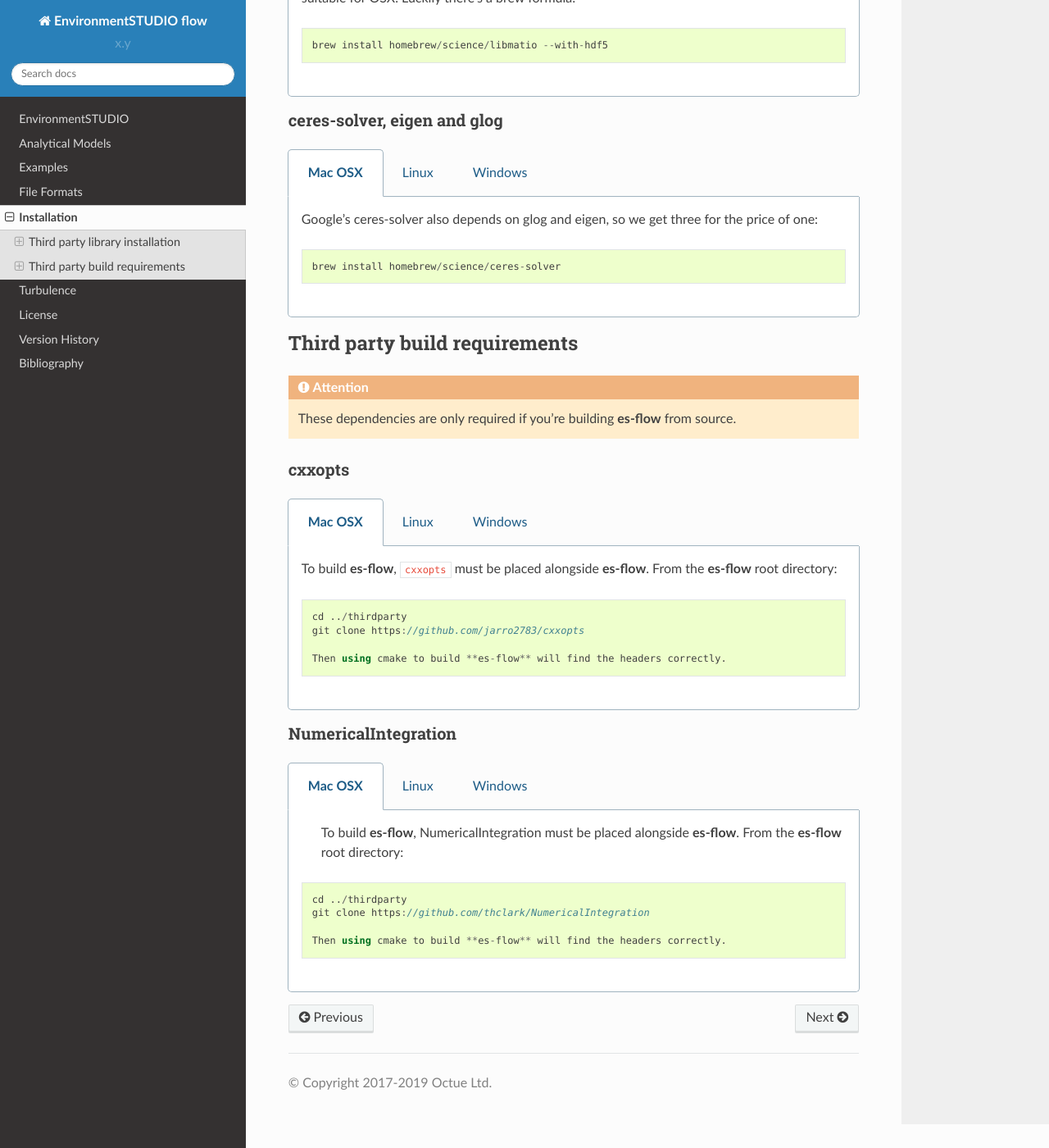
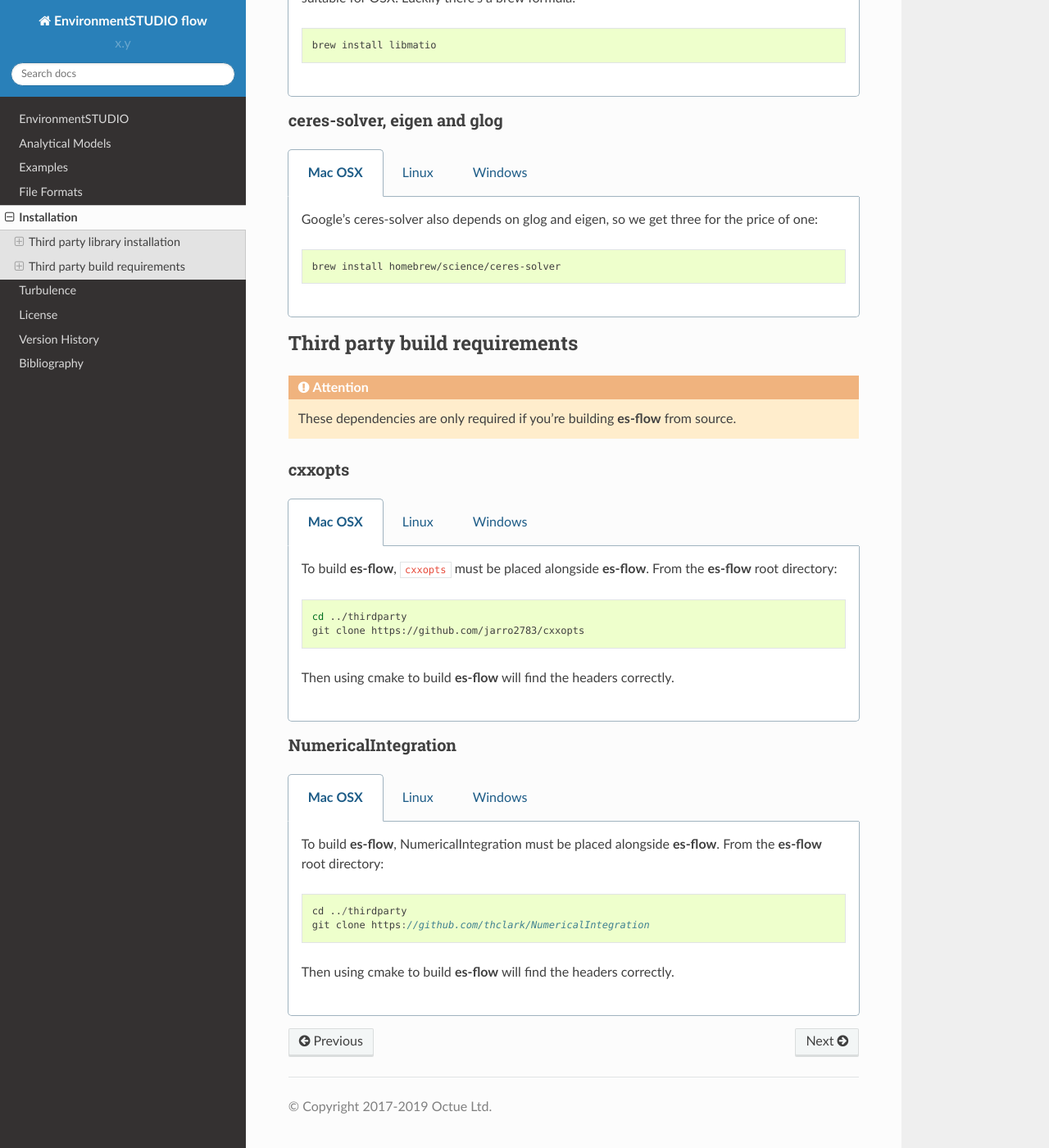
Before and after one commit to octue/es-flow, a Sphinx documentation site: the page built from docs/source/installation.rst, in a window 1280 px wide and 1400 px high, scrolled down 953 px. Shown: the whole window at 82% size. Built offline with Sphinx 7.4.7 and the Read the Docs theme 2.0.0, drawn with Linux system fonts in a browser that asks for light colours; pages that are not in the unit, such as notebooks, are missing from menus.

Commit message:
FIX Updated to latest libmatio version and fixed indentation in code blocks

```diff
--- a/docs/source/installation.rst
+++ b/docs/source/installation.rst
@@ -52,9 +52,9 @@ matio
 
       Whatever you do, don't try to fork and build from source - the autoconf is complex and not suitable for OSX. Luckily there's a brew formula:
 
-      .. code-block::
+      .. code-block:: bash
 
-        brew install homebrew/science/libmatio --with-hdf5
+          brew install libmatio
 
    .. group-tab:: Linux
 
@@ -74,9 +74,9 @@ ceres-solver, eigen and glog
 
       Google's ceres-solver also depends on glog and eigen, so we get three for the price of one:
 
-      .. code-block::
+      .. code-block:: bash
 
-        brew install homebrew/science/ceres-solver
+          brew install homebrew/science/ceres-solver
 
 
    .. group-tab:: Linux
@@ -104,12 +104,12 @@ cxxopts
 
       To build **es-flow**, ``cxxopts`` must be placed alongside **es-flow**. From the **es-flow** root directory:
 
-      .. code-block::
+      .. code-block:: bash
 
-        cd ../thirdparty
-        git clone https://github.com/jarro2783/cxxopts
+          cd ../thirdparty
+          git clone https://github.com/jarro2783/cxxopts
 
-        Then using cmake to build **es-flow** will find the headers correctly.
+      Then using cmake to build **es-flow** will find the headers correctly.
 
    .. group-tab:: Linux
 
@@ -127,14 +127,14 @@ NumericalIntegration
 
    .. group-tab:: Mac OSX
 
-        To build **es-flow**, NumericalIntegration must be placed alongside **es-flow**. From the **es-flow** root directory:
+      To build **es-flow**, NumericalIntegration must be placed alongside **es-flow**. From the **es-flow** root directory:
 
       .. code-block::
 
-        cd ../thirdparty
-        git clone https://github.com/thclark/NumericalIntegration
+          cd ../thirdparty
+          git clone https://github.com/thclark/NumericalIntegration
 
-        Then using cmake to build **es-flow** will find the headers correctly.
+      Then using cmake to build **es-flow** will find the headers correctly.
 
    .. group-tab:: Linux
 
```
